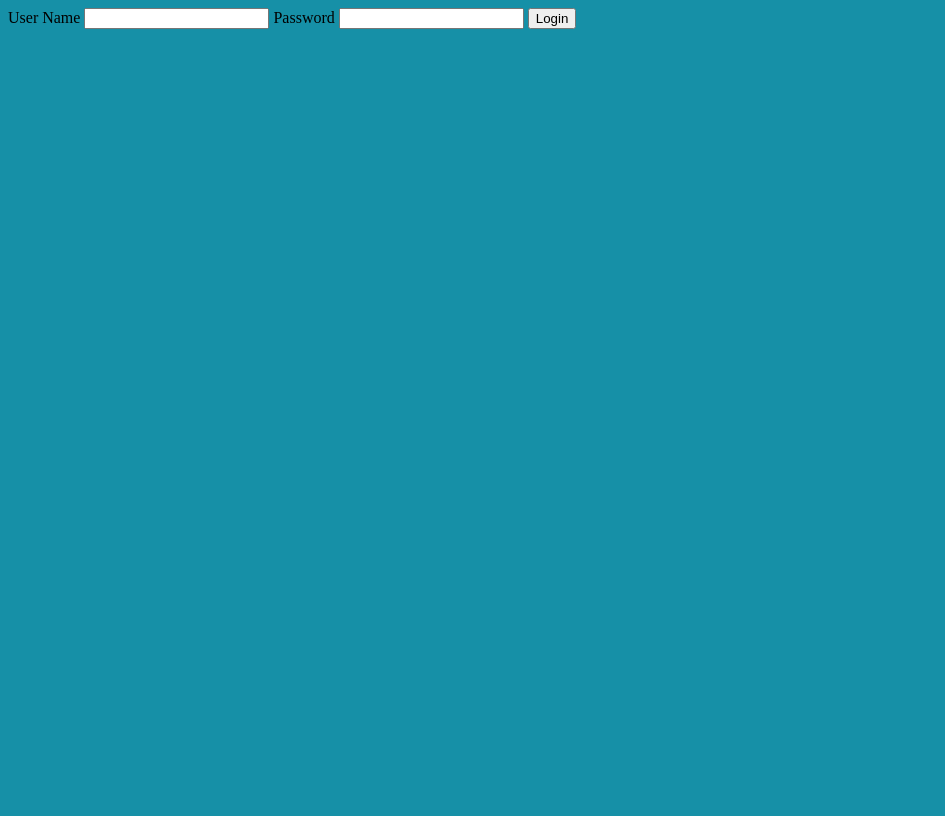
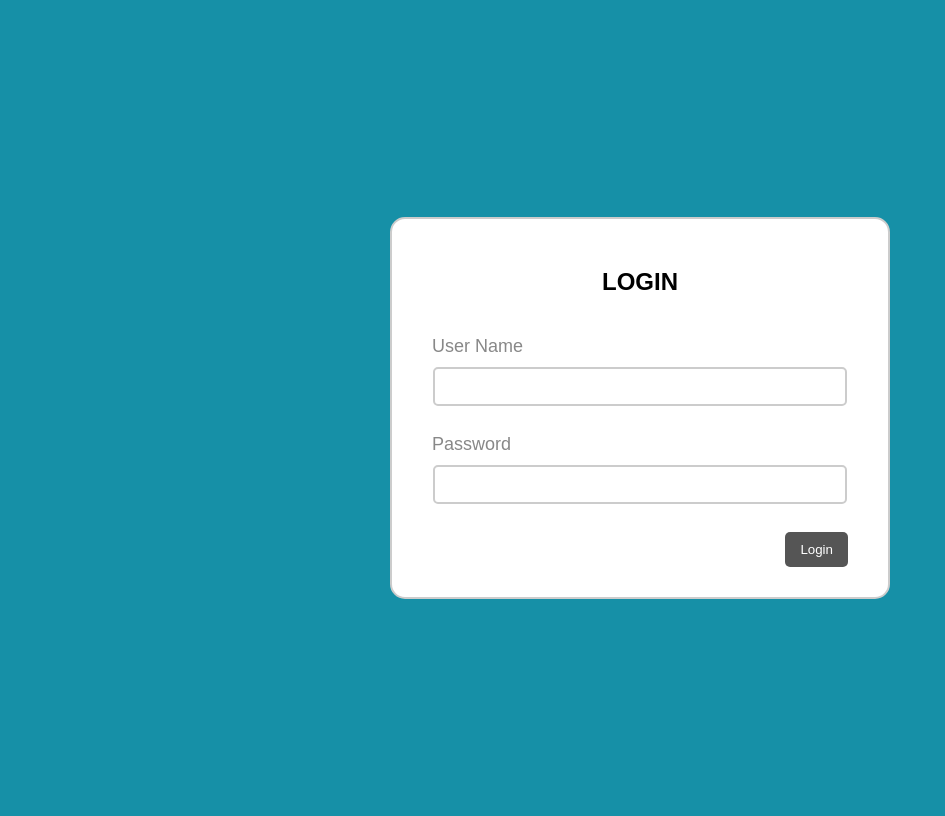
Before and after one commit to petrovich2308/login-form-php, a PHP site: page / in a window 1280 px wide. Shown: the whole page, without its empty margins (0-945 px from the left). Before the commit the page ends 29 px from the top, so only its background shows below. Run offline with PHP 8.4, Linux system fonts and the light colour scheme.

Commit message:
stylization

```diff
--- a/index.php
+++ b/index.php
@@ -11,11 +11,12 @@
 <body>
 
 <form>
+    <h2>LOGIN</h2>
     <label for="uname">User Name</label>
-    <input type="text" id="uname" name="uname">
+    <input type="text" id="uname" name="uname"> <br>
 
     <label for="password">Password</label>
-    <input type="password" id="password" name="password">
+    <input type="password" id="password" name="password"> <br>
 
     <button type="submit">Login</button>
 </form>
--- a/style.css
+++ b/style.css
@@ -1,3 +1,55 @@
 body {
     background: #1690A7;
+    display: flex;
+    justify-content: center;
+    align-items: center;
+    height: 100vh;
 }
+
+* {
+    font-family: sans-serif;
+    box-sizing: border-box;
+}
+
+form {
+    width: 500px;
+    border: 2px solid #ccc;
+    padding: 30px;
+    background: #fff;
+    border-radius: 15px;
+}
+
+h2 {
+    text-align: center;
+    margin-bottom: 40px;
+}
+
+input {
+    display: block;
+    border: 2px solid #ccc;
+    width: 95%;
+    padding: 10px;
+    margin: 10px auto;
+    border-radius: 5px;
+}
+
+label {
+    color: #888;
+    font-size: 18px;
+    padding: 10px;
+}
+
+button {
+    float: right;
+    background: #555;
+    padding: 10px 15px;
+    color: #fff;
+    border-radius: 5px;
+    margin-right: 10px;
+    cursor: pointer;
+    border: none;
+}
+
+button:hover {
+    opacity: .7;
+}
```
